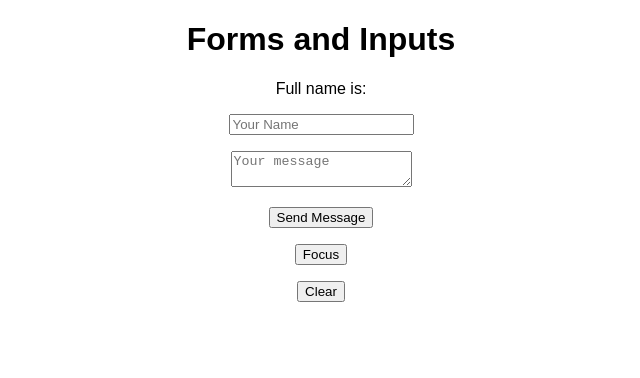
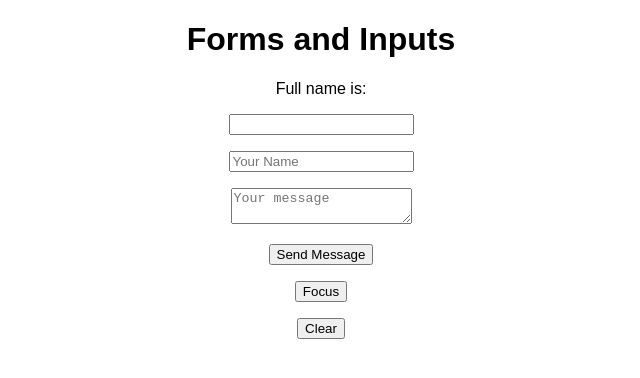
Before and after one commit to DmitryGulitsky/Studying-ReactJS-CodingEntrepreneurs, a React (Create React App) app in the folder try-reactjs/: page / in a window 1280 px wide. Shown: the top 378 px of the page, without its empty margins (319-959 px from the left). Built offline with nearby package versions, Linux system fonts and the light colour scheme.

Commit message:
Add reuseable input block

```diff
--- a/try-reactjs/src/learn/FormsAndInputs.js
+++ b/try-reactjs/src/learn/FormsAndInputs.js
@@ -1,12 +1,26 @@
 import React, { Component } from 'react'
+
+function MyTextInput(props){
+  function handleChange(event){
+    if (props.onChange) props.onChange(event)
+  }
+  return (
+    <p>
+      <input type='email' value={props.value} name={props.name} ref={props.inputRef} onChange={handleChange} />
+    </p>
+  )
+}
 
 class FormsAndInputs extends Component {
   constructor(props){
     super(props)
     this.state = {
-      fullName: ''
+      fullName: '',
+      content: '',
+      email: ''
     }
     this.inputFullNameRef = React.createRef()
+    this.inputEmailRef = React.createRef()
   }
 
 
@@ -19,9 +33,9 @@
 
   handleInputChange = (event) => {
     event.preventDefault()
-    console.log(event)
-    console.log(event.target.name)
-    console.log(event.target.value)
+    // console.log(event)
+    // console.log(event.target.name)
+    // console.log(event.target.value)
     this.setState({
       [event.target.name]: event.target.value
     })
@@ -29,7 +43,7 @@
 
   handleFocusClick = (event) => {
     event.preventDefault()
-    this.inputContentRef.focus()
+    this.inputEmailRef.current.focus()
   }
   handleClearClick = (event) => {
     event.preventDefault()
@@ -38,17 +52,18 @@
       fullName: ''
     })
   }
-
   // componentDidMount(){
   //     this.inputFullNameRef.current.focus()
   // }
   render () {
     const {fullName} = this.state
+    const {email} = this.state
     return (
       <div>
         <h1>Forms and Inputs</h1>
         <p>Full name is: {fullName}</p>
         <form onSubmit={this.handleSubmit}>
+          <MyTextInput inputRef={this.inputEmailRef} value={email} name='email'  onChange={this.handleInputChange}/>
           <p><input ref={this.inputFullNameRef} type='text' placeholder='Your Name' value={fullName} name='fullName' onChange={this.handleInputChange} /></p>
           <p><textarea ref={node => this.inputContentRef = node} placeholder='Your message' name='content' required={true} onChange={this.handleInputChange}></textarea></p>
           <p><button>Send Message</button></p>
```
